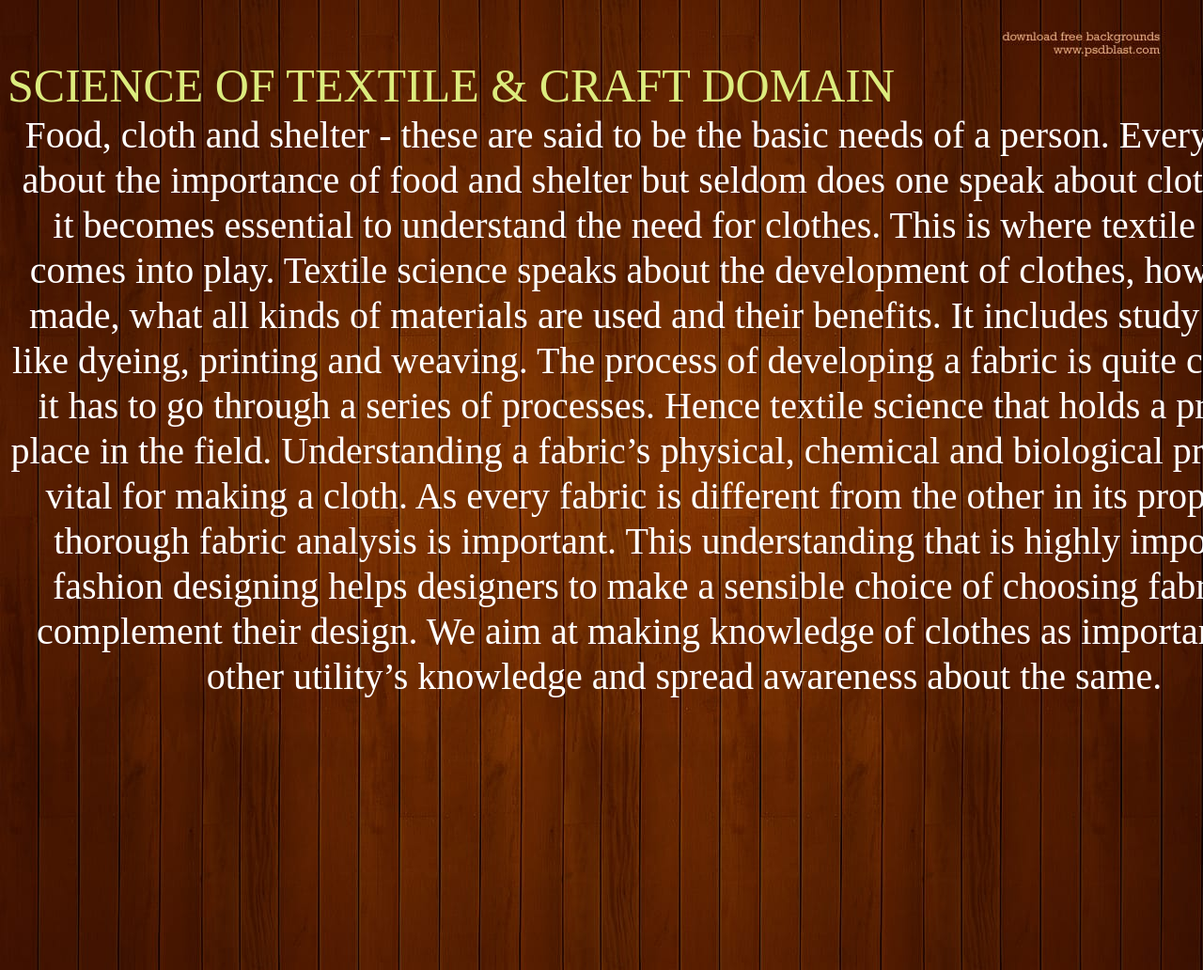
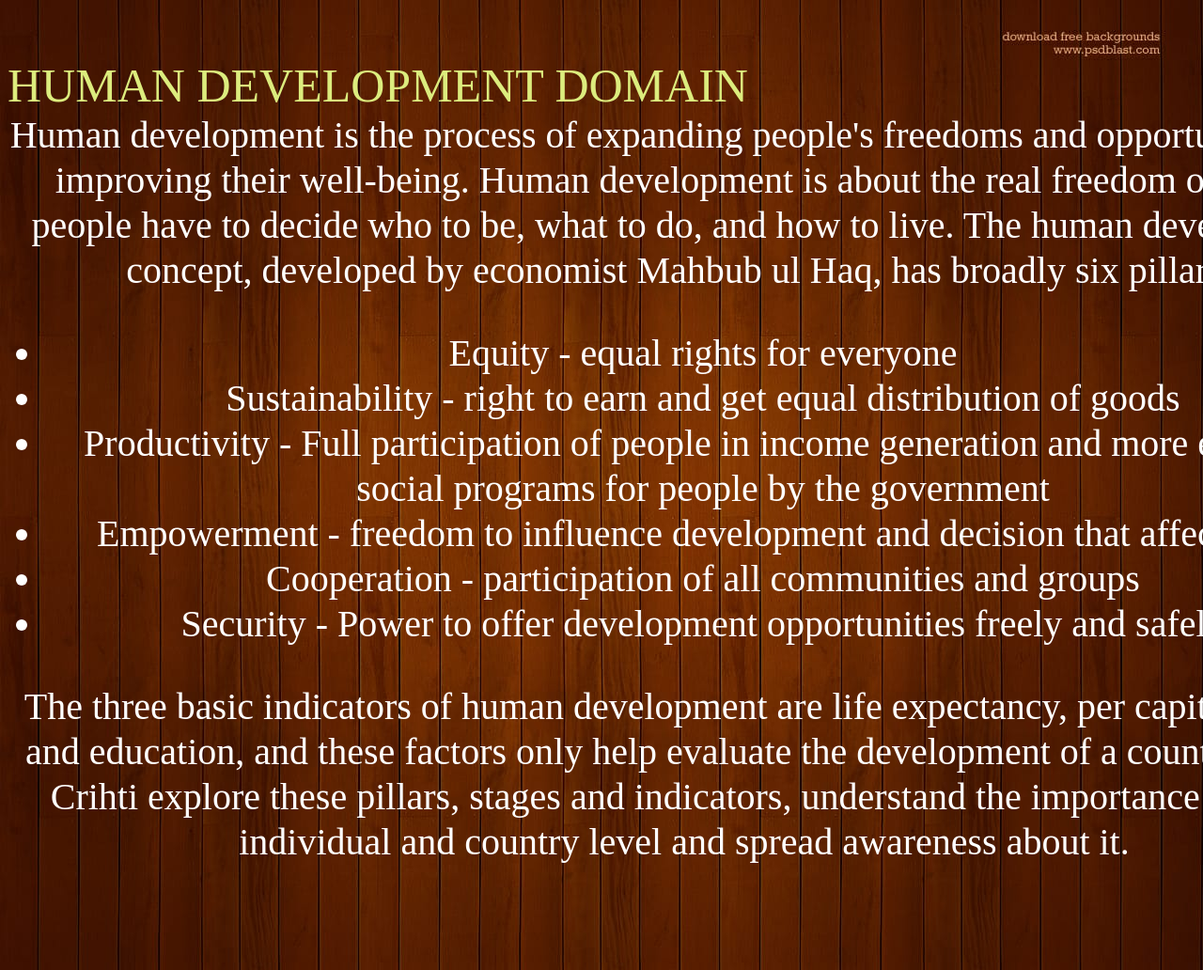
Before and after one commit to sampurnna/crihiti, a plain HTML site: page index.html in a window 1280 px wide. Shown: the top 1032 px of the page at 94% size. Drawn offline with Linux system fonts and the light colour scheme; a web font is replaced by a local one.

Commit message:
Add files via upload

```diff
--- a/index.html
+++ b/index.html
@@ -1,4 +1,3 @@
-
 <!DOCTYPE html>
 <!--
 To change this license header, choose License Headers in Project Properties.
@@ -7,21 +6,47 @@ and open the template in the editor.
 -->
 <html>
     <head>
-        <title> CRIHTI</title>
+        <title>CRIHTI</title>
         <link href="style.css" rel="stylesheet" type="text/css"/>
         <link rel="stylesheet" type="text/css" href="//fonts.googleapis.com/css?family=Modern+Antiqua" />
     </head>
     <body>
         <div class="text_human">
 
-       SCIENCE OF TEXTILE & CRAFT DOMAIN
-       <div class="text">
-           Food, cloth and shelter - these are said to be the basic needs of a person. Everyone talks about the importance of food and shelter but seldom does one speak about clothes. Thus it becomes essential to understand the need for clothes. This is where textile science comes into play.
-Textile science speaks about the development of clothes, how they are made, what all kinds of materials are used and their benefits. It includes study of topics like dyeing, printing and weaving. The process of developing a fabric is quite complex as it has to go through a series of processes. Hence textile science that holds a prominent place in the field.
-Understanding a fabric’s physical, chemical and biological properties is vital for making a cloth. As every fabric is different from the other in its properties, a thorough fabric analysis is important. This understanding that is highly important in fashion designing helps designers to make a sensible choice of choosing fabrics that complement their design.
-We aim at making knowledge of clothes as important as any other utility’s knowledge and spread awareness about the same.
+        HUMAN DEVELOPMENT DOMAIN
 
-       </div>
         </div>
+        <div class="text">
+            Human development is the process of expanding people's freedoms and opportunities and improving their well-being. Human development is about the real freedom ordinary people have to decide who to be, what to do, and how to live. The human development concept, developed by economist Mahbub ul Haq, has broadly six pillars :
+            <ul>
+                <li>
+                     Equity - equal rights for everyone
+                </li>
+                <li>
+                    Sustainability - right to earn and get equal distribution of goods
+
+                </li>
+                <li>
+                    Productivity - Full participation of people in income generation and more efficient social programs for people by the government
+
+                </li>
+                <li>
+                     Empowerment - freedom to influence development and decision that affect them
+                </li>
+                <li>
+                     Cooperation - participation of all communities and groups
+
+                </li>
+                <li>
+                     Security - Power to offer development opportunities freely and safely
+
+
+                </li>
+            </ul>
+            The three basic indicators of human development are life expectancy, per capita income and education, and these factors only help evaluate the development of a country.
+We at Crihti explore these pillars, stages and indicators, understand the importance of it on individual and country level and spread awareness about it.
+
+        </div>
+
     </body>
 </html>
```
